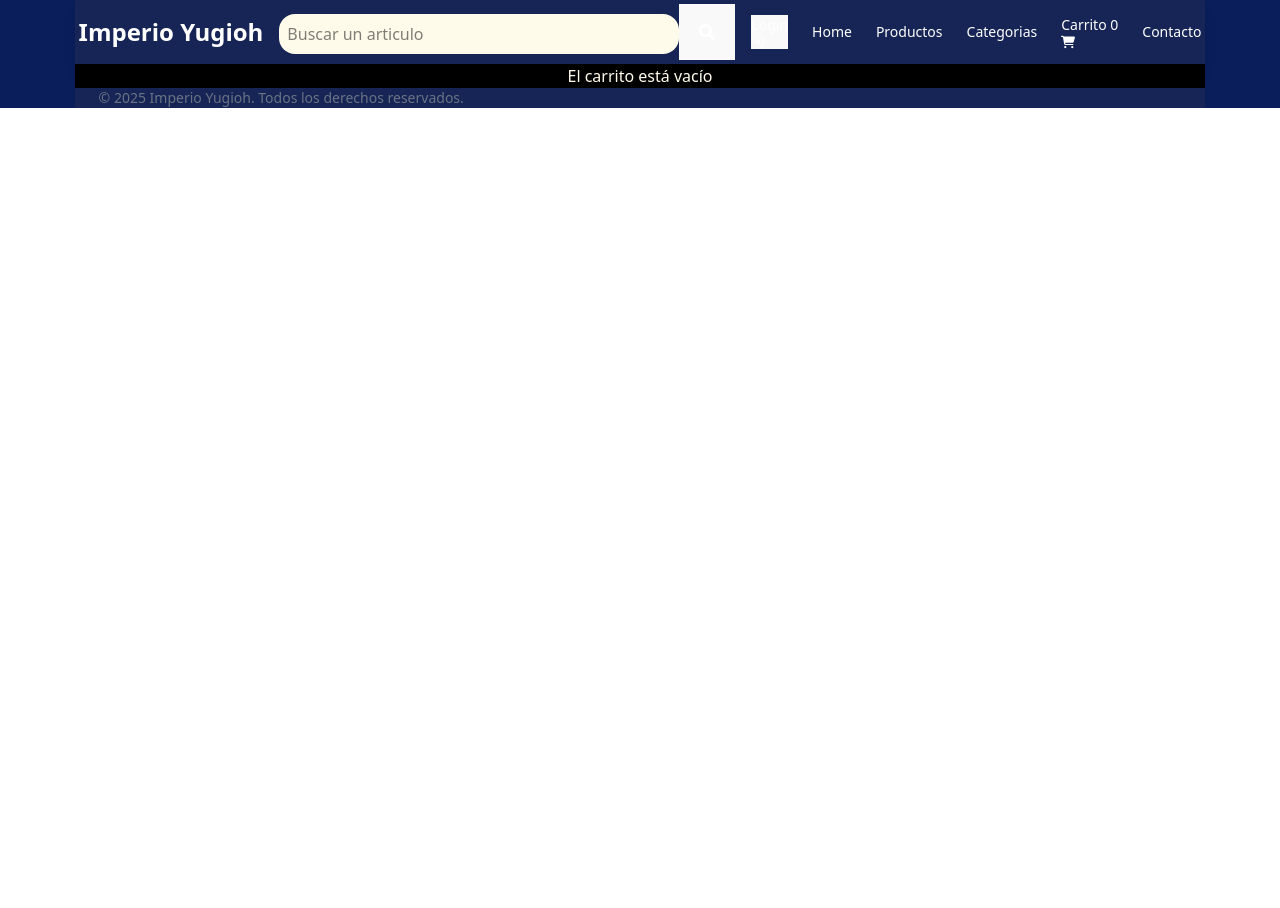
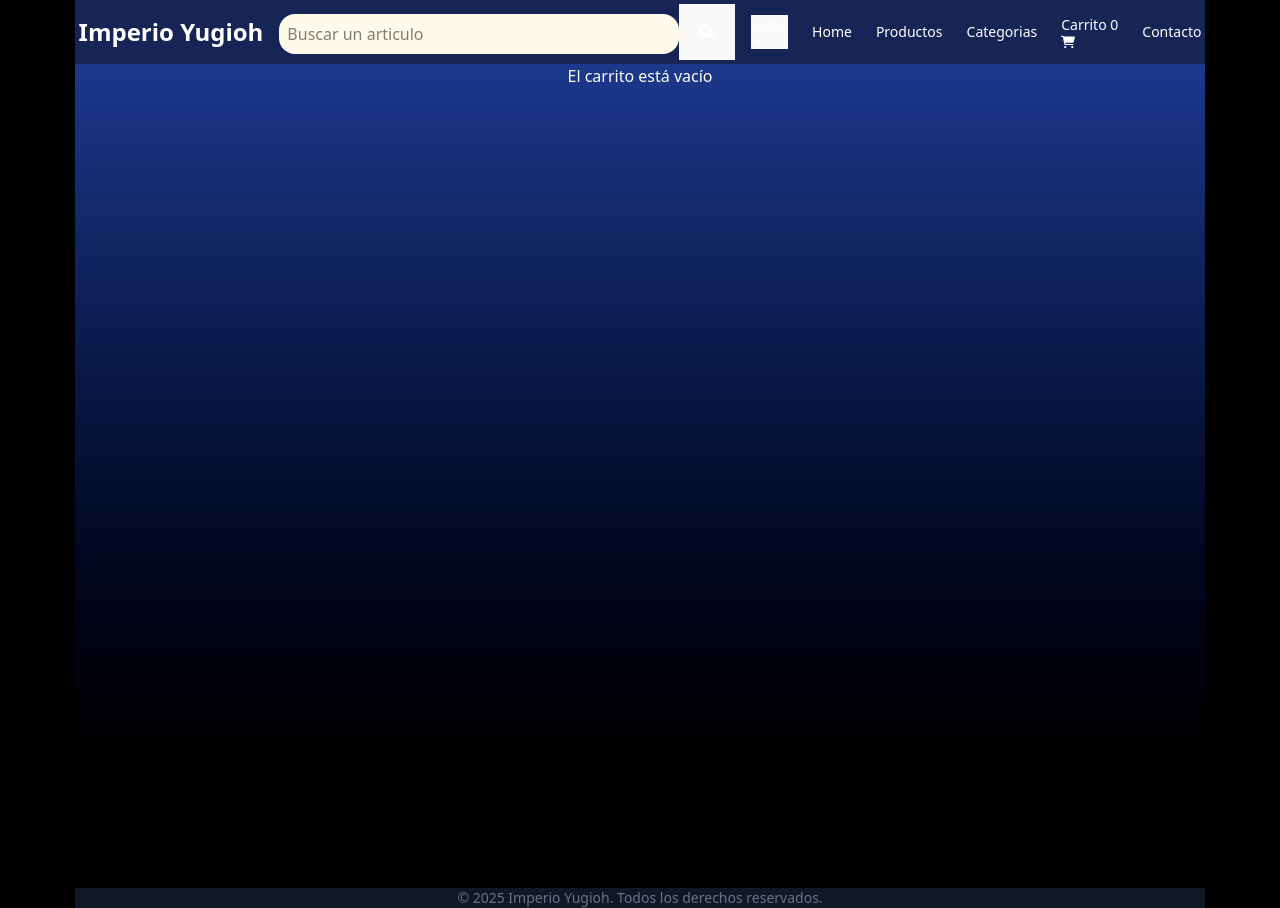
Before and after one commit to spawnew/tienda, a React (Vite) app: page /carrito in a window 1280 px wide. Before the commit the page ends 800 px from the top, so only its background shows below. Built offline with nearby package versions, Linux system fonts and the light colour scheme.

Commit message:
mejora del footer

```diff
--- a/src/Componentes/Carrito/Carrito.jsx
+++ b/src/Componentes/Carrito/Carrito.jsx
@@ -7,7 +7,7 @@
   const { cart } = useContext(ContextCart)
 
    return (
-    <div className='flex flex-col  items-center text-gray-950 bg-black'>
+    <div className='flex flex-col min-h-screen items-center text-gray-950 bg-gradient-to-b   from-blue-900 to-black'>
       {cart.length === 0 ? (
         <h2 className='text-amber-50'>El carrito está vacío</h2>
       ) : (
--- a/src/Componentes/Contacto/Contacto.jsx
+++ b/src/Componentes/Contacto/Contacto.jsx
@@ -2,7 +2,7 @@
 
 const Contacto = () => {
   return (
-    <div>
+    <div className=' min-h-screen bg-gradient-to-b   from-blue-900 to-black'>
 
 
 
--- a/src/Componentes/Footer/Footer.jsx
+++ b/src/Componentes/Footer/Footer.jsx
@@ -3,7 +3,7 @@
 const Footer = () => {
   return (
 
-      <div className="max-w-6xl mx-auto bg-blue-950 px-6 flex flex-col md:flex-row justify-between items-center gap-6">
+      <div className=" bottom-0 left-0 w-full bg-gray-900 text-white text-center mt-6">
 
 
 
--- a/src/Componentes/Home/Home.jsx
+++ b/src/Componentes/Home/Home.jsx
@@ -5,7 +5,7 @@
 
 const Home = () => {
   return (
-    <div className=' flex flex-col bg-gradient-to-b  min-h-screen from-blue-900 to-black '>
+    <div className=' flex flex-col bg-gradient-to-b   from-blue-900 to-black min-h-screen '>
 
 
 
--- a/src/index.css
+++ b/src/index.css
@@ -28,8 +28,8 @@
 
   flex-direction: column;
 
-    background-color: #0a1e5c;
-    /* o el color del gradiente más oscuro */
+    background-color: black;
+
 
   color :black;
 }
```
